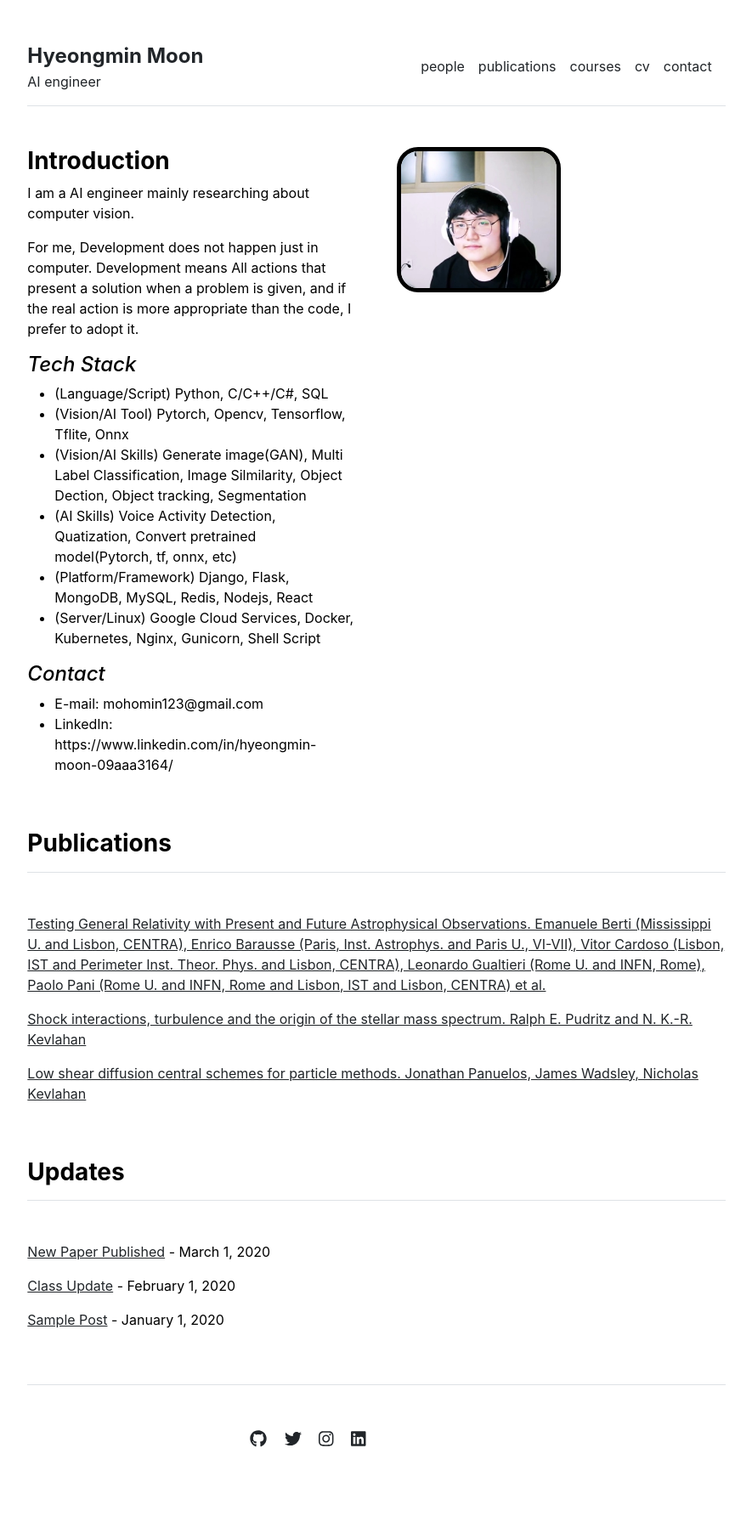
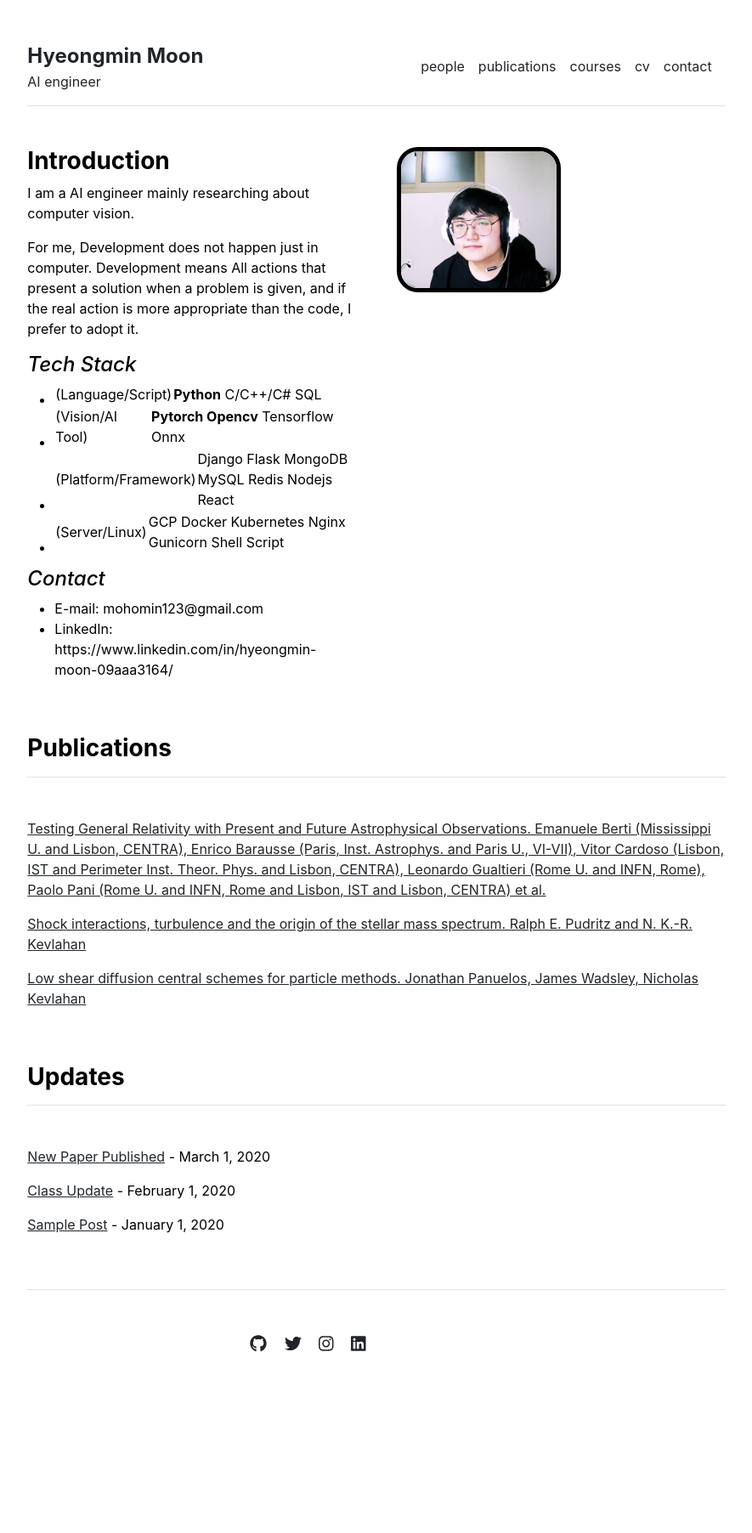
Before and after one commit to HyeongminMoon/HyeongminMoon.github.io, a Jekyll site: the page built from index.md, in a window 1280 px wide. Shown: the whole page at 85% size, without its empty margins (197-1082 px from the left). Built offline with Jekyll 4.4.1, drawn with Linux system fonts in a browser that asks for light colours; after the commit the page ends 1692 px from its top, so only the background shows below that.

Commit message:
Update index.md

```diff
--- a/index.md
+++ b/index.md
@@ -7,12 +7,10 @@ I am a AI engineer mainly researching about computer vision.
 For me, Development does not happen just in computer. Development means All actions that present a solution when a problem is given, and if the real action is more appropriate than the code, I prefer to adopt it.
 
 #### *Tech Stack*
-* (Language/Script) Python, C/C++/C#, SQL
-* (Vision/AI Tool) Pytorch, Opencv, Tensorflow, Tflite, Onnx
-* (Vision/AI Skills) Generate image(GAN), Multi Label Classification, Image Silmilarity, Object Dection, Object tracking, Segmentation
-* (AI Skills) Voice Activity Detection, Quatization, Convert pretrained model(Pytorch, tf, onnx, etc)
-* (Platform/Framework) Django, Flask, MongoDB, MySQL, Redis, Nodejs, React
-* (Server/Linux) Google Cloud Services, Docker, Kubernetes, Nginx, Gunicorn, Shell Script
+* (Language/Script)   | **Python** C/C++/C# SQL
+* (Vision/AI Tool)    | **Pytorch Opencv** Tensorflow Onnx
+* (Platform/Framework)| Django Flask MongoDB MySQL Redis Nodejs React
+* (Server/Linux)      | GCP Docker Kubernetes Nginx Gunicorn Shell Script
 
 #### *Contact*
 * E-mail: mohomin123@gmail.com
```
